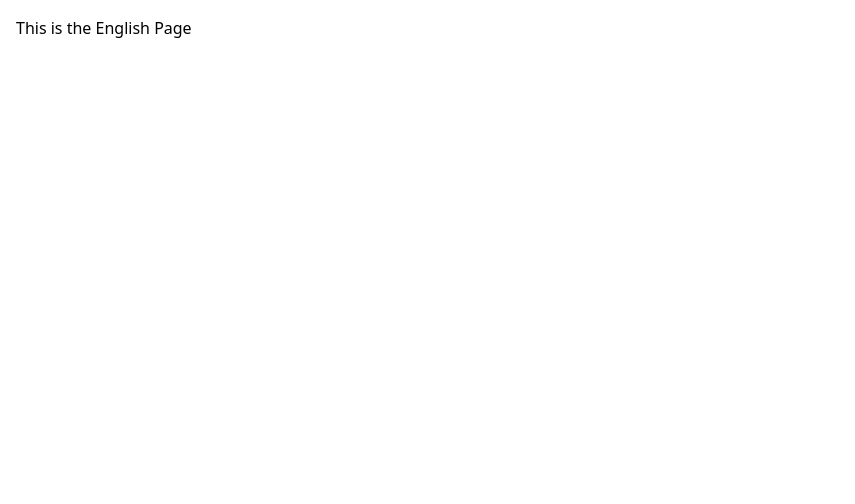
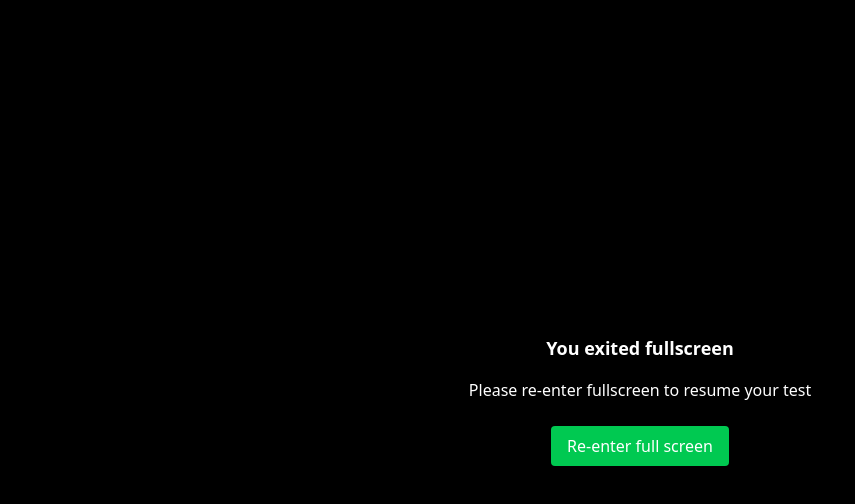
Before and after one commit to shrutisaini01/OA-Generator, a React app in the folder client/oa_frontend/: page /english in a window 1280 px wide. Shown: the top 504 px of the page, without its empty margins (0-855 px from the left). Built offline with nearby package versions, Linux system fonts and the light colour scheme; the HTML template or start-up script is replaced by a standard one.

Commit message:
30junenewupdates

```diff
--- a/client/oa_frontend/src/pages/CS.jsx
+++ b/client/oa_frontend/src/pages/CS.jsx
@@ -1,5 +1,84 @@
+import { useState, useEffect } from 'react';
+import { useNavigate } from 'react-router-dom';
+import TestLayout from '../components/TestLayout';
+
 const CS = () => {
-    return <div className="p-4">This is the CS Fundamentals Page</div>;
-}
+  const [violation, setViolations] = useState(0);
+  const [isFullscreen, setIsFullscreen] = useState(!!document.fullscreenElement);
+  const [optionSelected, setOptionSelected] = useState('');
+  const navigate = useNavigate();
+
+  const csQuestions = {
+    title: 'How does a stack work?',
+    options: ['FIFO', 'LIFO'],
+    correctAnswer: 'LIFO'
+  };
+
+  useEffect(() => {
+    const handleFullScreenChange = () => {
+      const fullScreenMode = !!document.fullscreenElement;
+      setIsFullscreen(fullScreenMode);
+      if (!fullScreenMode) {
+        const newCount = violation + 1;
+        setViolations(newCount);
+        alert(`You exited fullscreen! Violation count: ${newCount}/3`);
+        if (newCount >= 3) {
+          alert("Violations exceeded! Your test is disqualified!");
+          navigate("/coding");
+        }
+      }
+    };
+    document.addEventListener('fullscreenchange', handleFullScreenChange);
+    return () => document.removeEventListener('fullscreenchange', handleFullScreenChange);
+  }, [violation, navigate]);
+
+  const requestFullScreen = () => {
+    const element = document.documentElement;
+    if (element.requestFullscreen) element.requestFullscreen();
+    else if (element.webkitRequestFullscreen) element.webkitRequestFullscreen();
+    else if (element.msRequestFullscreen) element.msRequestFullscreen();
+  };
+
+  return (
+    <TestLayout>
+          <h1 className="mb-4 font-bold text-lg text-blue-600">CS FUNDAMENTALS</h1>
+          <p className="mb-4">{csQuestions.title}</p>
+          <div className="space-y-2 mb-4">
+            {csQuestions.options.map((option, index) => (
+              <label key={index} className="block">
+                <input
+                  type="radio"
+                  name="cs-question"
+                  value={option}
+                  checked={optionSelected === option}
+                  onChange={(e) => setOptionSelected(e.target.value)}
+                  className="mr-2"
+                />
+                {option}
+              </label>
+            ))}
+          </div>
+          <button
+            className="px-4 py-2 bg-green-600 text-white rounded hover:bg-green-700"
+            onClick={() => alert(`You selected: ${optionSelected}`)}
+          >
+            Submit
+          </button>
+
+      {!isFullscreen && (
+        <div className="absolute inset-0 bg-black bg-opacity-50 text-white flex flex-col items-center justify-center z-50">
+          <p className="font-semibold text-lg mb-4">You exited fullscreen</p>
+          <p className="mb-6">Please re-enter fullscreen to resume your test</p>
+          <button
+            className="px-4 py-2 bg-green-500 rounded hover:bg-green-600"
+            onClick={requestFullScreen}
+          >
+            Re-enter full screen
+          </button>
+        </div>
+      )}
+    </TestLayout>
+  );
+};
 
 export default CS;
--- a/client/oa_frontend/src/pages/English.jsx
+++ b/client/oa_frontend/src/pages/English.jsx
@@ -1,5 +1,110 @@
+import { useState, useEffect } from 'react';
+import { useNavigate } from 'react-router-dom';
+import TestLayout from '../components/TestLayout';
+
 const English = () => {
-    return <div className="p-4">This is the English Page</div>;
-}
+  const [violation, setViolations] = useState(0);
+  const [isFullscreen, setIsFullscreen] = useState(!!document.fullscreenElement);
+  const [optionSelected, setOptionSelected] = useState('');
+  const [currentIndex, setCurrentIndex] = useState(0);
+  const navigate = useNavigate();
+
+  const englishQuestions = [
+    {
+      title: 'Choose the sentence that is grammatically correct:',
+      options: [
+        'She don’t like cold coffee.',
+        'He go to school every day',
+        'They has finished their homework',
+        'She doesn’t like cold coffee.',
+      ],
+      correctAnswer: 'She doesn’t like cold coffee.',
+    },
+    {
+      title: 'What comes next in the sequence? 2, 4, 8, 16, ?',
+      options: ['18', '24', '32', '30'],
+      correctAnswer: '32',
+    },
+  ];
+
+  const currentQuestion = englishQuestions[currentIndex];
+
+  useEffect(() => {
+    const handleFullScreenChange = () => {
+      const fullScreenMode = !!document.fullscreenElement;
+      setIsFullscreen(fullScreenMode);
+      if (!fullScreenMode) {
+        const newCount = violation + 1;
+        setViolations(newCount);
+        alert(`You exited fullscreen! Violation count: ${newCount}/3`);
+        if (newCount >= 3) {
+          alert("Violations exceeded! Your test is disqualified!");
+          navigate("/coding");
+        }
+      }
+    };
+    document.addEventListener('fullscreenchange', handleFullScreenChange);
+    return () => document.removeEventListener('fullscreenchange', handleFullScreenChange);
+  }, [violation, navigate]);
+
+  const requestFullScreen = () => {
+    const element = document.documentElement;
+    if (element.requestFullscreen) element.requestFullscreen();
+    else if (element.webkitRequestFullscreen) element.webkitRequestFullscreen();
+    else if (element.msRequestFullscreen) element.msRequestFullscreen();
+  };
+
+  const handleNext = () => {
+    if (currentIndex < englishQuestions.length - 1) {
+      setCurrentIndex(currentIndex + 1);
+      setOptionSelected('');
+    } else {
+      alert("Test completed!");
+      navigate("/"); // Or show score or results
+    }
+  };
+
+  return (
+    <TestLayout>
+      <h1 className="mb-4 font-bold text-lg text-blue-600">English Questions</h1>
+      <p className="mb-4">{currentQuestion.title}</p>
+      <div className="space-y-2 mb-4">
+        {currentQuestion.options.map((option, index) => (
+          <label key={index} className="block">
+            <input
+              type="radio"
+              name={`english-question-${currentIndex}`}
+              value={option}
+              checked={optionSelected === option}
+              onChange={(e) => setOptionSelected(e.target.value)}
+              className="mr-2"
+            />
+            {option}
+          </label>
+        ))}
+      </div>
+      <button
+        className="px-4 py-2 bg-green-600 text-white rounded hover:bg-green-700"
+        onClick={handleNext}
+        disabled={!optionSelected}
+      >
+        {currentIndex === englishQuestions.length - 1 ? 'Finish' : 'Next'}
+      </button>
+
+      {!isFullscreen && (
+        <div className="absolute inset-0 bg-black bg-opacity-50 text-white flex flex-col items-center justify-center z-50">
+          <p className="font-semibold text-lg mb-4">You exited fullscreen</p>
+          <p className="mb-6">Please re-enter fullscreen to resume your test</p>
+          <button
+            className="px-4 py-2 bg-green-500 rounded hover:bg-green-600"
+            onClick={requestFullScreen}
+          >
+            Re-enter full screen
+          </button>
+        </div>
+      )}
+    </TestLayout>
+  );
+};
 
 export default English;
--- a/client/oa_frontend/src/pages/StartTest.jsx
+++ b/client/oa_frontend/src/pages/StartTest.jsx
@@ -2,12 +2,25 @@ import { useState, useEffect } from 'react';
 import { useNavigate, useSearchParams, Link } from 'react-router-dom';
 
 const StartTest = () => {
-  const [seconds, setSeconds] = useState(10);
+  const [seconds, setSeconds] = useState(0);
   const [agreed, setAgreed] = useState(false);
   const [searchParams] = useSearchParams();
   const navigate = useNavigate();
 
-  const category = searchParams.get("category"); // 🔥 this is the key change
+  const category = searchParams.get("category");
+
+  const routeMap = {
+    'coding': '/coding',
+    'coding-cs': '/coding-cs',
+    'cs': '/cs',
+    'english': '/english',
+    'dsa': '/coding/dsa',
+    'development': '/coding/development',
+    'machine_learning': '/coding/machine-learning',
+  };
+
+
+  const targetRoute = routeMap[category] || '/';
 
   useEffect(() => {
     const timer = setInterval(() => {
@@ -42,13 +55,10 @@ const StartTest = () => {
     if (agreed) {
       const element = document.documentElement;
       if (element.requestFullscreen) {
-        element.requestFullscreen().then(() => {
-          navigate(`/coding/${category}`);
-        }).catch(() => {
-          navigate(`/coding/${category}`);
-        });
+        element.requestFullscreen()
+          .finally(() => navigate(targetRoute));
       } else {
-        navigate(`/coding/${category}`);
+        navigate(targetRoute);
       }
     }
   };
@@ -77,7 +87,11 @@ const StartTest = () => {
           <input type="checkbox" id="agree" onChange={() => setAgreed(!agreed)} />
           <label htmlFor="agree" className="text-sm">I agree to the privacy policy.</label>
         </div>
-        <button className="bg-green-600 text-white px-4 py-2 rounded disabled:opacity-50" disabled={seconds > 0 || !agreed} onClick={handleStart}>
+        <button
+          className="bg-green-600 text-white px-4 py-2 rounded disabled:opacity-50"
+          disabled={seconds > 0 || !agreed}
+          onClick={handleStart}
+        >
           Start Test
         </button>
       </div>
```
